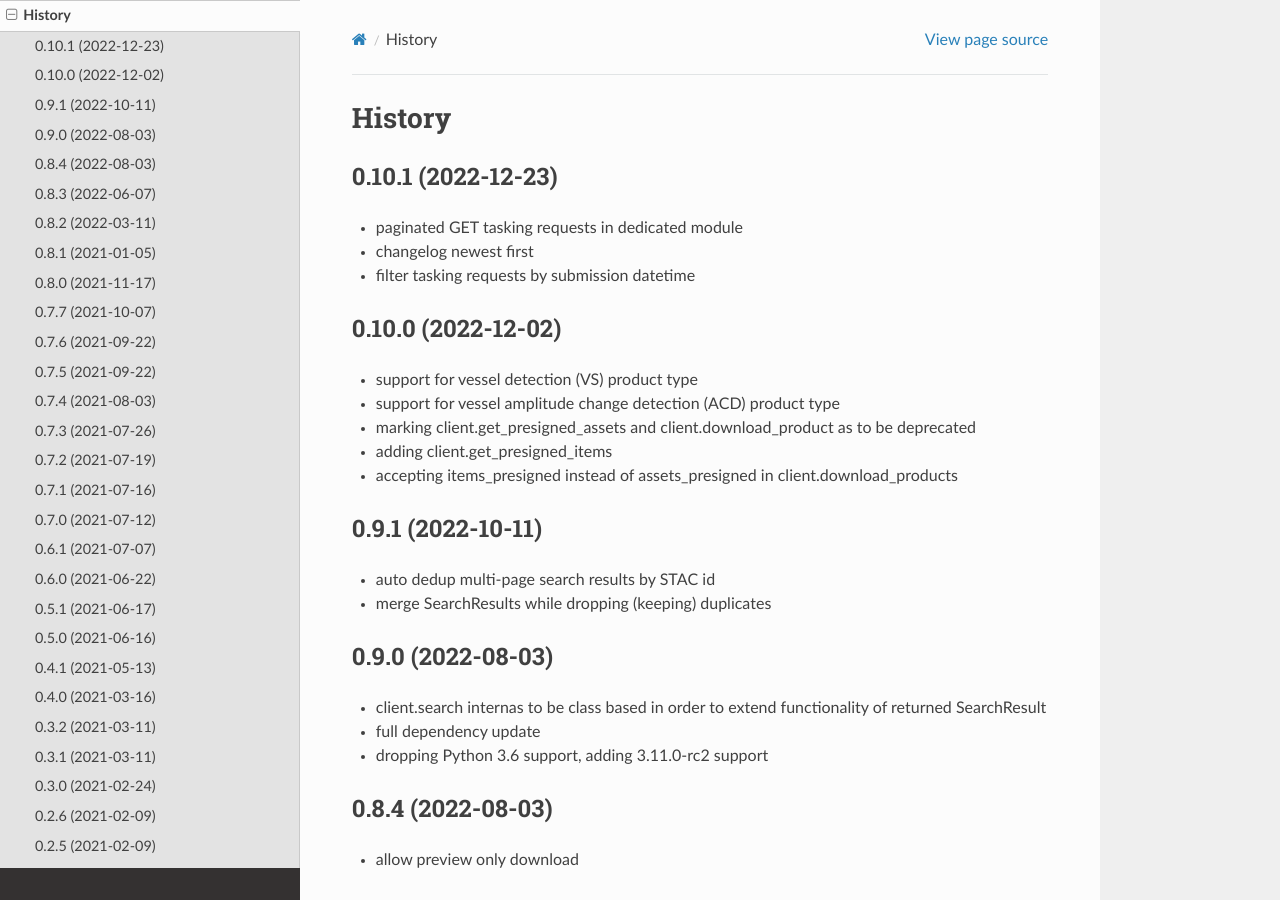
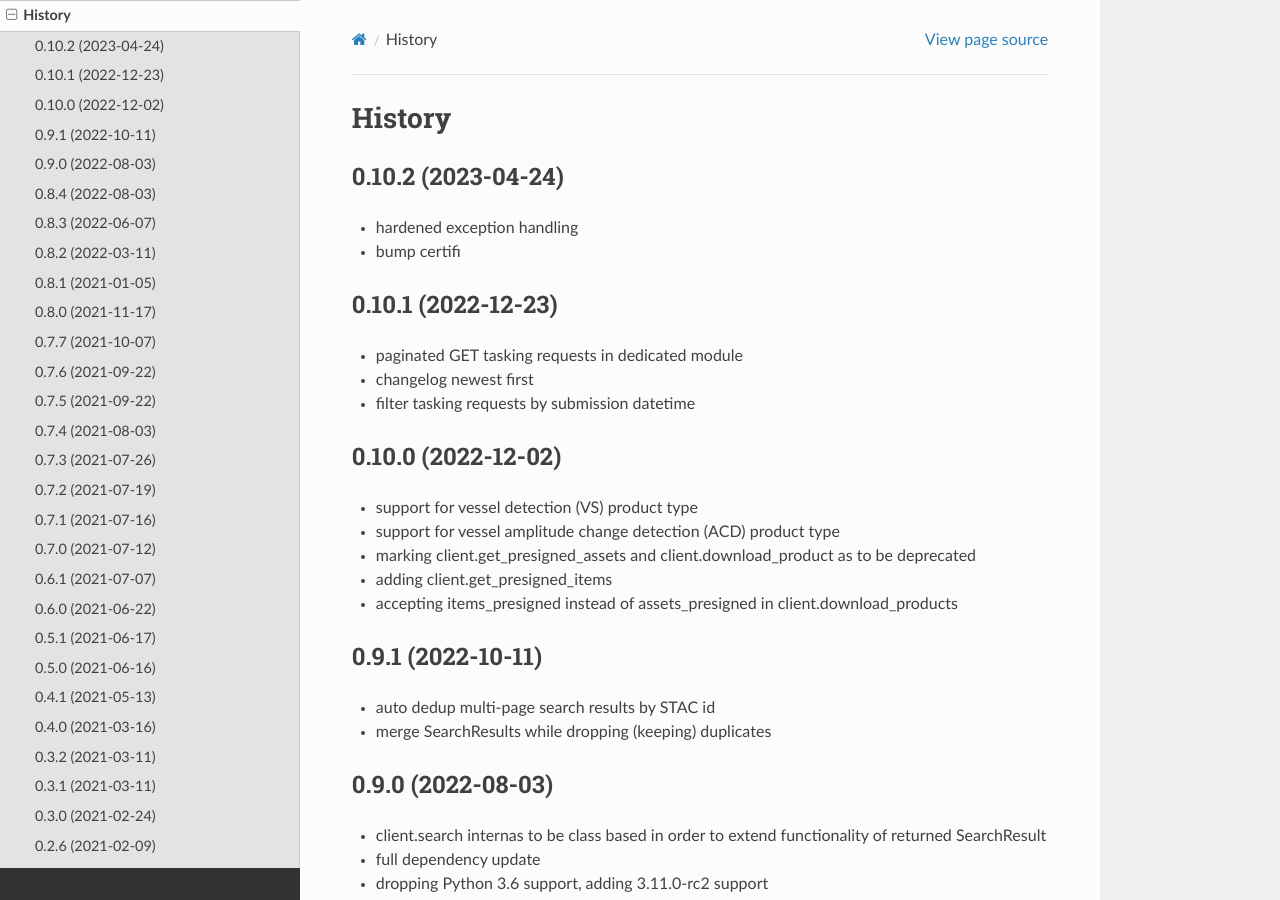
Before and after one commit to capellaspace/console-client, a Sphinx documentation site: the page built from docs/pages/changelog.rst, in a window 1280 px wide and 900 px high. Built offline with Sphinx 7.4.7 and the Read the Docs theme 2.0.0, drawn with Linux system fonts in a browser that asks for light colours.

Commit message:
bump 0.10.2 (#42)
* bump 0.10.2

* poetry update

```diff
--- a/docs/pages/changelog.rst
+++ b/docs/pages/changelog.rst
@@ -1,6 +1,11 @@
 =======
 History
 =======
+
+0.10.2 (2023-04-24)
+-------------------
+* hardened exception handling
+* bump certifi
 
 0.10.1 (2022-12-23)
 -------------------
--- a/pyproject.toml
+++ b/pyproject.toml
@@ -1,6 +1,6 @@
 [tool.poetry]
 name = "capella-console-client"
-version = "0.10.1"
+version = "0.10.2"
 description = "Python SDK for api.capellaspace.com (search, order, download)"
 authors = ["Thomas Beyer <thomas.beyer@capellaspace.com>"]
 repository = "https://github.com/capellaspace/console-client"
```
Also changed, not shown: 1 other file.
